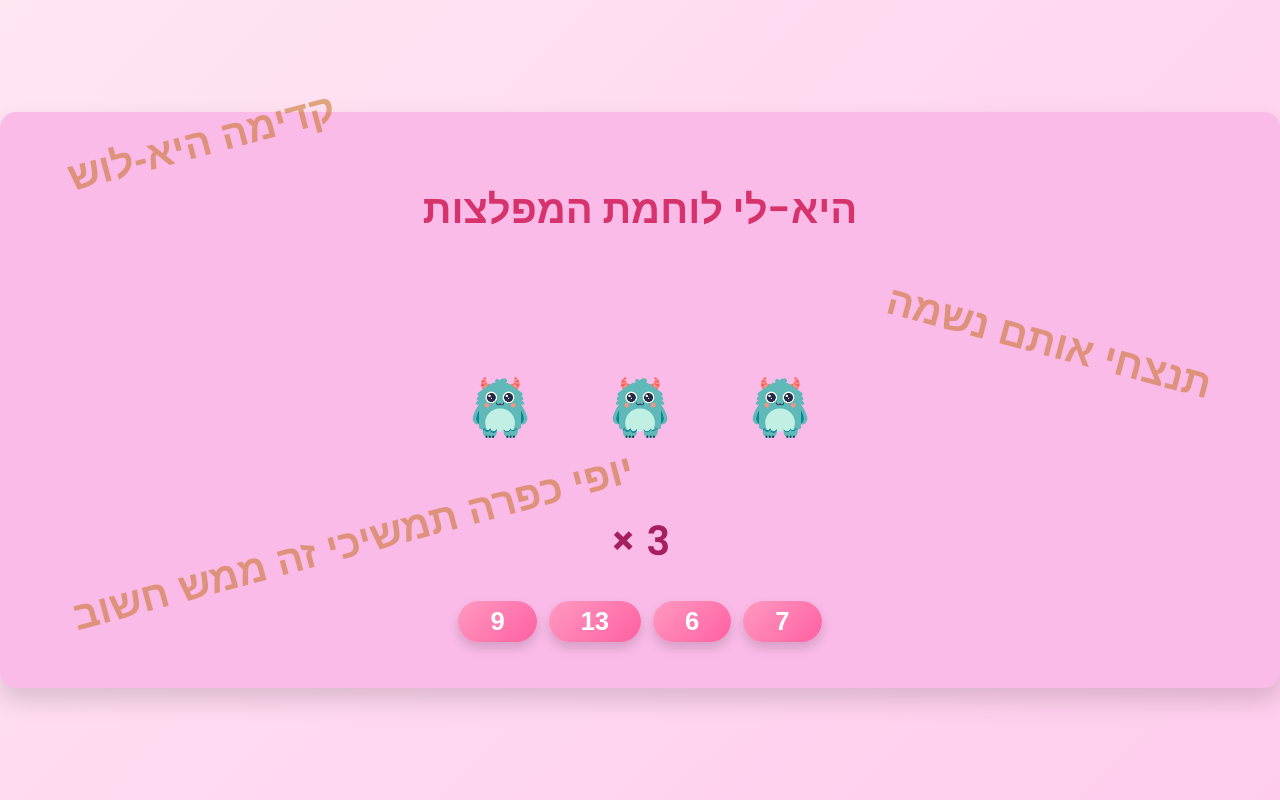
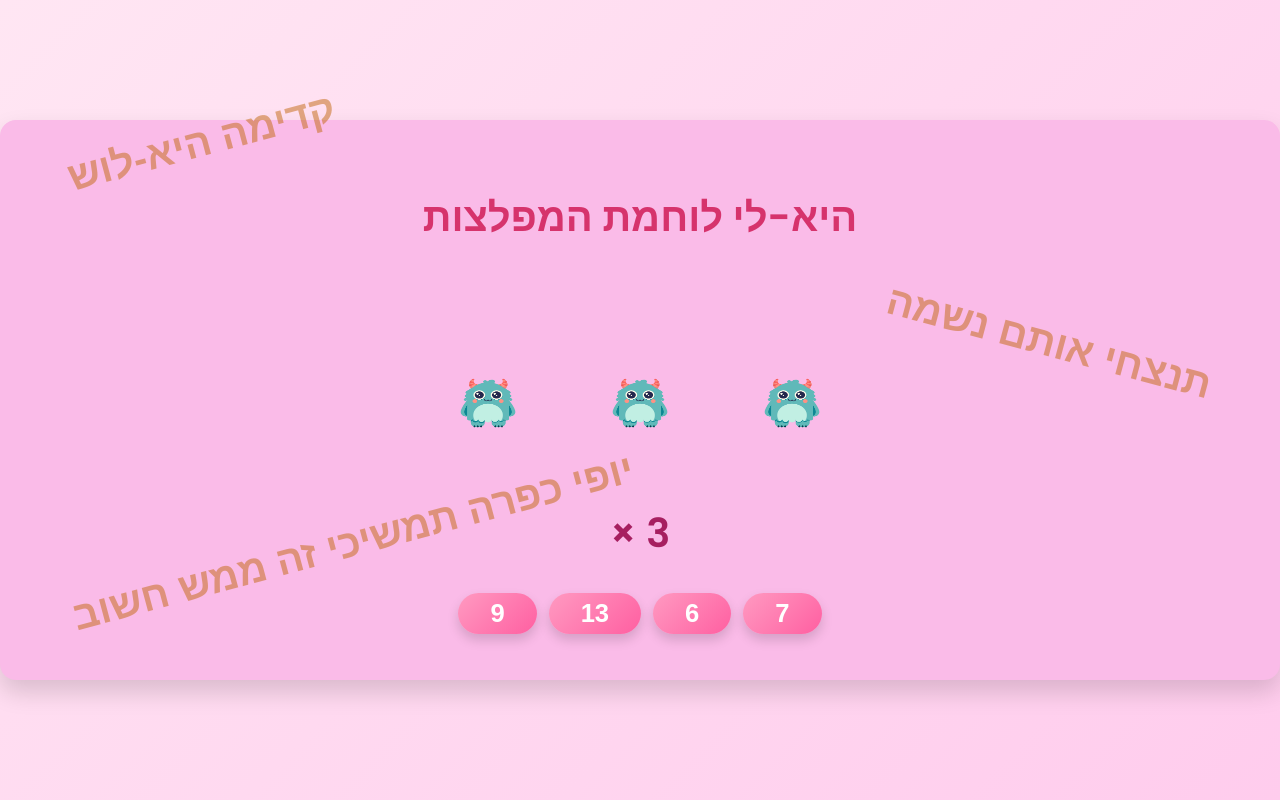
Before and after one commit to Dawnadrian/hili_game, a plain HTML site: page index.html in a window 1280 px wide. Drawn offline with Linux system fonts and the light colour scheme; a web font is replaced by a local one.

Commit message:
Add files via upload
fix bugs

```diff
--- a/style.css
+++ b/style.css
@@ -61,7 +61,8 @@ h1 {
 }
 .monster-img {
   width: 140px;
-  margin: 0px;
+  height: 140px;
+  margin: 6px;
   transform-origin: 50% 50%;
 }
 #question {
```
